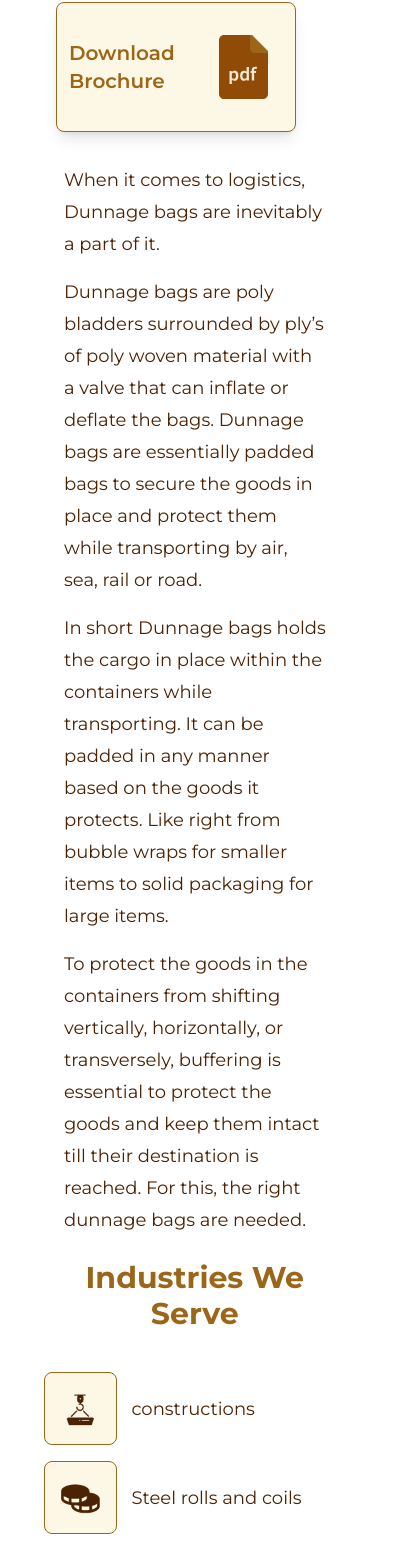
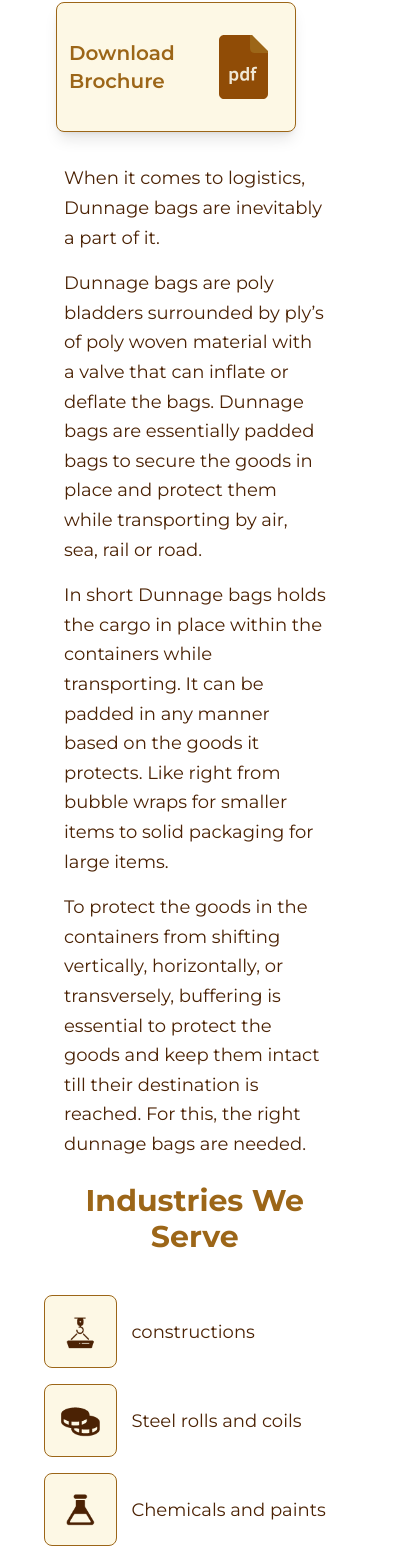
Before and after one commit to dilbackermm/upc-website, a Next.js app: page / in a window 390 px wide. Shown: the part 1868-3416 px from the top of the page, 414 px wide, since content can reach past the window. Built offline with nearby package versions, Linux system fonts and the light colour scheme.

Commit message:
fixed small bugs

```diff
--- a/src/components/AboutUs.js
+++ b/src/components/AboutUs.js
@@ -14,14 +14,14 @@ const AboutUs = ({ className = "" }) => {
     return (
         <main className={` -pt-16  flex items-center bg-primarylight text-primaryDark w-full min-h-screen
     pb-0 mb-0 ${className} `} id='aboutus' >
-            <Layout className=' bg-transparent z-0 mx-32 xl:mx-12 lg:mx-6'>
+            <Layout className=' bg-transparent z-0 mx-32 xl:mx-12 lg:mx-6 sm:mx-0'>
                 <AnimatedText text="About Us" className='mb-16 !text-8xl lg:!text-7xl sm:!text-6xl xs:!text-5xl sm:mb-8 ' />
                 <div className="grid grid-cols-2 lg:flex lg:flex-col gap-16 2xl:gap-9 xl:gap-6 items-center">
                     <div className="flex flex-col items-center">
 
 
                         <Image src={aboutLogo} alt="UPC Logo" className="w-full h-auto px-24 " />
-                        <h2 className='Capitalize font-bold text-Dark text-5xl lg:text-4xl text-center
+                        <h2 className='Capitalize font-bold text-Dark text-5xl lg:text-4xl sm:text-3xl text-center
     leading-[60px] py-6  border-y-2 border-primaryDark '>UNITED PACKAGING CONSOLIDATORS</h2>
                         <div className="flex justify-between  pt-3 ">
                             <h6 className='font-bold text-xl lg:text-lg sm:text-base text-primaryDark  p-5 mx-2 sm:p-2 sm:mx-1' >Accessible</h6>
--- a/src/components/Welcome.js
+++ b/src/components/Welcome.js
@@ -46,14 +46,14 @@ const Welcome = ({ className = "" }) => {
   initial={{y:200}}
   whileInView={{y:0, transition:{duration:0.9, ease:"easeInOut"}}}
 viewport={{once:true}}
-className='p-2 text-xl text-dark font-normal leading-[2.35rem] sm:leading-[2rem] text-left sm:text-lg'>
+className='p-2 text-xl text-dark font-normal leading-[2.35rem] sm:leading-[2rem] text-left sm:text-lg xs:leading-[1.85rem]'>
 When it comes to logistics, Dunnage bags are inevitably a part of it.
   </motion.p>
   <motion.p
   initial={{y:200}}
   whileInView={{y:0, transition:{duration:0.9, ease:"easeInOut"}}}
 viewport={{once:true}}
-className='p-2 text-xl text-dark font-normal leading-[2.35rem] sm:leading-[2rem] text-left sm:text-lg'>
+className='p-2 text-xl text-dark font-normal leading-[2.35rem] sm:leading-[2rem]  text-left sm:text-lg xs:leading-[1.85rem]'>
 Dunnage bags are poly bladders surrounded by ply’s of poly woven material with a
  valve that can inflate or deflate the bags. Dunnage bags are essentially padded
   bags to secure the goods in place and protect them while transporting by air,
@@ -63,7 +63,7 @@ Dunnage bags are poly bladders surrounded by ply’s of poly woven material with
   initial={{y:200}}
   whileInView={{y:0, transition:{duration:0.9, ease:"easeInOut"}}}
 viewport={{once:true}}
-className='p-2 text-xl text-dark font-normal leading-[2.35rem] sm:leading-[2rem] text-left sm:text-lg'>
+className='p-2 text-xl text-dark font-normal leading-[2.35rem] sm:leading-[2rem] text-left sm:text-lg xs:leading-[1.85rem]'>
 In short Dunnage bags holds the cargo in place within the containers while transporting.
  It can be padded in any manner based on the goods it protects. Like right from bubble
  wraps for smaller items to solid packaging for large items.
@@ -72,7 +72,7 @@ In short Dunnage bags holds the cargo in place within the containers while trans
   initial={{y:200}}
   whileInView={{y:0, transition:{duration:0.9, ease:"easeInOut"}}}
 viewport={{once:true}}
-className='p-2 text-xl text-dark font-normal leading-[2.35rem] sm:leading-[2rem] text-left sm:text-lg '>
+className='p-2 text-xl text-dark font-normal leading-[2.35rem] sm:leading-[2rem] text-left sm:text-lg xs:leading-[1.85rem] '>
 To protect the goods in the containers from shifting vertically, horizontally, or transversely,
 buffering is essential to protect the goods and keep them intact till their destination
 is reached. For this, the right dunnage bags are needed.
```
